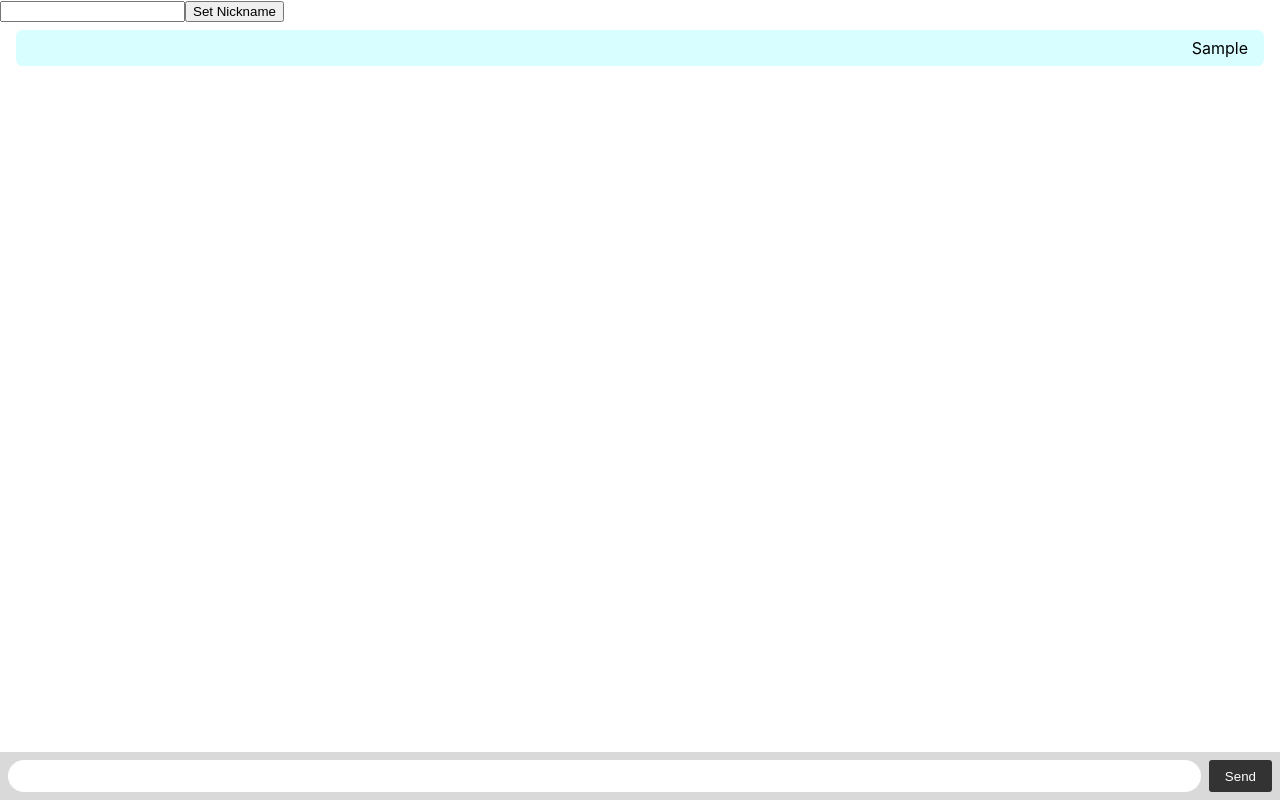
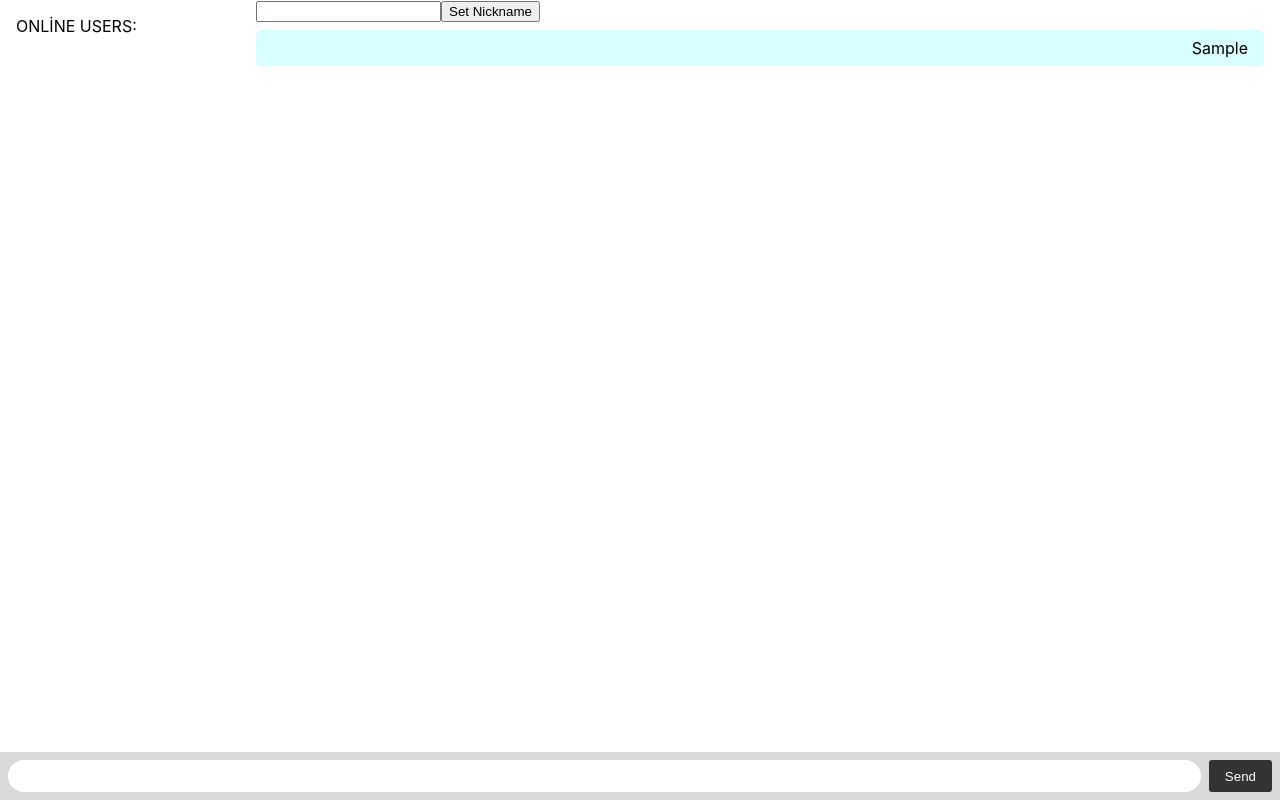
Before and after one commit to Goktug-Turan/chatRoom, a website: page index.html in a window 1280 px wide. Both pictures are taken after typing "Sample" into the empty fields and a click on the button "Send". Drawn offline with Linux system fonts and the light colour scheme; no server answers.

Commit message:
Online users

```diff
--- a/index.html
+++ b/index.html
@@ -3,29 +3,47 @@
   <head>
     <title>Socket.IO chat</title>
     <style>
-      body { margin: 0; padding-bottom: 3rem; font-family: -apple-system, BlinkMacSystemFont, "Segoe UI", Roboto, Helvetica, Arial, sans-serif; }
+      body { margin: 0; padding-bottom: 5rem; font-family: -apple-system, BlinkMacSystemFont, "Segoe UI", Roboto, Helvetica, Arial, sans-serif; }
+
+      aside {float: left; width:20%; height: auto; }
+      div.onlines {margin-left: 1em; }
+      main {float: left; width:80%; }
 
       #form { background: rgba(0, 0, 0, 0.15); padding: 0.25rem; position: fixed; bottom: 0; left: 0; right: 0; display: flex; height: 3rem; box-sizing: border-box; backdrop-filter: blur(10px); }
       #input { border: none; padding: 0 1rem; flex-grow: 1; border-radius: 2rem; margin: 0.25rem; }
       #input:focus { outline: none; }
       #form > button { background: #333; border: none; padding: 0 1rem; margin: 0.25rem; border-radius: 3px; outline: none; color: #fff; }
 
-      #typingStatus { position: fixed; bottom: 3em; left: 2.0em; display: flex; }
+      div.typingStatusBox {position: fixed; bottom: 3em; width: 100%; height: 2.3em; }
+      p#typingStatus { margin-left: 2em; vertical-align: baseline; line-height: 10px; }
 
       #messages { list-style-type: none; margin: 0; padding: 0; }
-      #messages > li { padding: 0.5rem 1rem; margin: 0.5rem 1rem 0 1rem; border-radius: 0.4em; }
+      #messages > li { padding: 0.5rem 1rem; margin: 0.5rem 1rem 0 0; border-radius: 0.4em; }
     </style>
   </head>
   <body>
+    <aside>
+      <div class="onlines">
+        <p>ONLİNE USERS:</p>
+        <p id="onlineUsersTable"></p>
+      </div>
+    </aside>
+    <main>
         <form id="nickname" action="" type="text-area">
         <input id="nick" autocomplete="off" /><button>Set Nickname</button>
         </form>
+
         <ul id="messages"></ul>
+
         <form id="form" action="">
           <input id="input" autocomplete="off" /><button>Send</button>
         </form>
-    <p id="typingStatus"></p>
+
+        <div class="typingStatusBox"><p id="typingStatus"></p></div>
+      </main>
+
     <script src="/js/socket.io.js"></script>
+
     <script>
     var socket = io();
 
@@ -33,6 +51,7 @@
     var nicknameForm = document.getElementById('nickname');
     var input = document.getElementById('input');
     var nick = document.getElementById('nick');
+    var onlineUsersTable = document.getElementById('onlineUsersTable');
 
     function appendMessage(msg, sender) {
       var item = document.createElement('li');
@@ -91,8 +110,31 @@
     });
 
     socket.on('typing status', function(msg) {
+
       typingStatus.textContent = msg;
+
+      // yazan kişi yazamyı bitirince de typewriter çalışmaya devam ediyor???
+
+      // var i = 0;
+      // var speed = 150;
+      // function typeWriter() {
+      //   if (i < msg.length && msg !== '') {
+      //     typingStatus.textContent += msg.charAt(i);
+      //     i++;
+      //     setTimeout(typeWriter, speed);
+      //   }
+      //   if ( msg === '' && typingStatus.textContent !== '' ) {
+      //     typingStatus.textContent = '';
+      //   };
+      // };
+      // typeWriter();
+
     });
+
+    socket.on('online users', function(onlineUsers) {
+      onlineUsersTable.textContent = onlineUsers;
+    });
+
    </script>
   </body>
 </html>
--- a/index.js
+++ b/index.js
@@ -21,12 +21,15 @@ io.on('connection', (socket) => {
   io.emit('connection status', 'a user connected')
   socket.on('disconnect', () => {
     io.emit('connection status', 'a user disconnected')
+    delete nickNames[socket.id];
+    io.emit('online users', Object.values(nickNames));
   });
   socket.on('chat message', (msg) => {
     socket.broadcast.emit('chat message', `${nickNames[socket.id]}: ${msg}`);
   });
   socket.on('set nickname', (nick) => {
     nickNames[socket.id] = nick;
+    io.emit('online users', Object.values(nickNames));
   });
   socket.on('typing status', (status) => {
     if(status) {
@@ -38,3 +41,4 @@ io.on('connection', (socket) => {
 });
 
 // console.log(Object.keys(io));
+console.log(nickNames);
```
Lines whose indentation alone changed are shown as unchanged.
